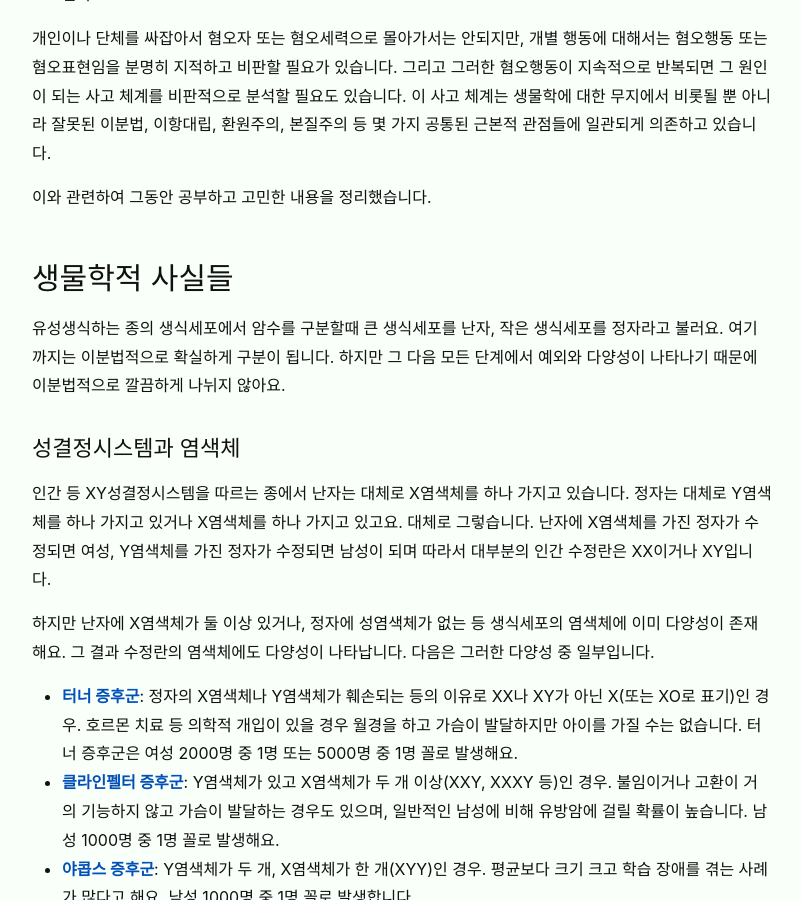
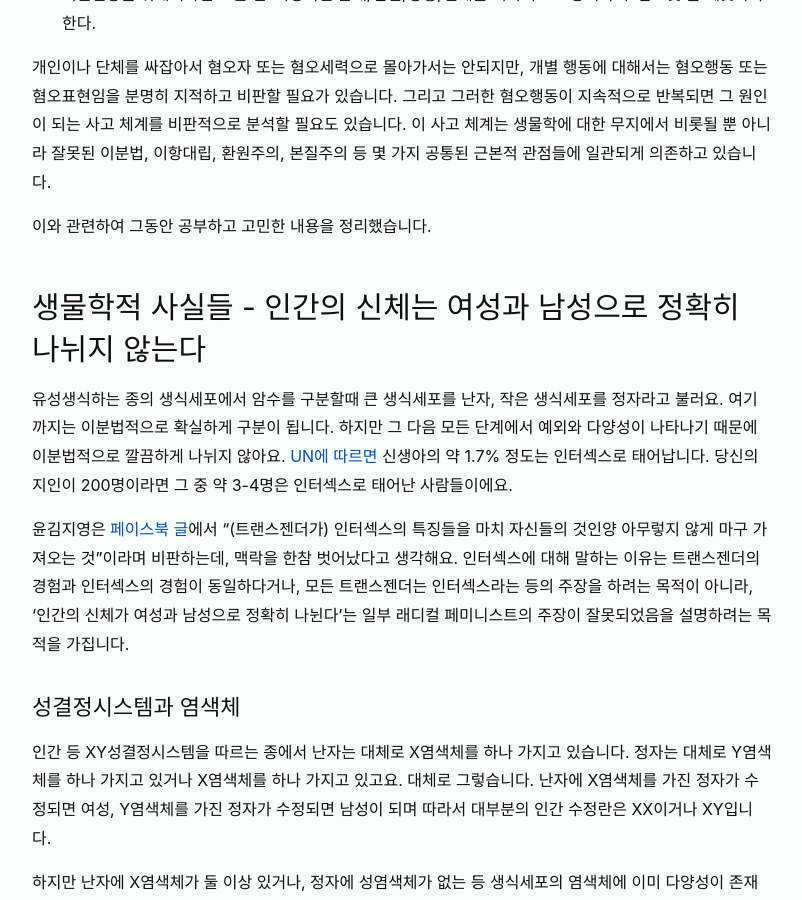
Before and after one commit to veganstudies/veganstudies.github.io, a Jekyll site: the page built from _posts/2020-02-04-biological-sex.md, in a window 1280 px wide and 900 px high, scrolled down 1346 px. Shown: the whole window, without its empty margins (238-1040 px from the left). Built offline with Jekyll 4.4.1, drawn with Linux system fonts in a browser that asks for light colours; some of the changed text lies outside the part shown.

Commit message:
Update 2020-02-04-biological-sex.md

```diff
--- a/_posts/2020-02-04-biological-sex.md
+++ b/_posts/2020-02-04-biological-sex.md
@@ -22,9 +22,11 @@ date: 2020-02-04 12:00:00 +0900
 
 이와 관련하여 그동안 공부하고 고민한 내용을 정리했습니다.
 
-## 생물학적 사실들
+## 생물학적 사실들 - 인간의 신체는 여성과 남성으로 정확히 나뉘지 않는다
 
-유성생식하는 종의 생식세포에서 암수를 구분할때 큰 생식세포를 난자, 작은 생식세포를 정자라고 불러요. 여기까지는 이분법적으로 확실하게 구분이 됩니다. 하지만 그 다음 모든 단계에서 예외와 다양성이 나타나기 때문에 이분법적으로 깔끔하게 나뉘지 않아요.
+유성생식하는 종의 생식세포에서 암수를 구분할때 큰 생식세포를 난자, 작은 생식세포를 정자라고 불러요. 여기까지는 이분법적으로 확실하게 구분이 됩니다. 하지만 그 다음 모든 단계에서 예외와 다양성이 나타나기 때문에 이분법적으로 깔끔하게 나뉘지 않아요. [UN에 따르면](https://news.un.org/en/audio/2016/11/619222) 신생아의 약 1.7% 정도는 인터섹스로 태어납니다. 당신의 지인이 200명이라면 그 중 약 3-4명은 인터섹스로 태어난 사람들이에요.
+
+윤김지영은 [페이스북 글](https://www.facebook.com/jiyeong.yunkim/posts/2871329019579716)에서 "(트랜스젠더가) 인터섹스의 특징들을 마치 자신들의 것인양 아무렇지 않게 마구 가져오는 것"이라며 비판하는데, 맥락을 한참 벗어났다고 생각해요. 인터섹스에 대해 말하는 이유는 트랜스젠더의 경험과 인터섹스의 경험이 동일하다거나, 모든 트랜스젠더는 인터섹스라는 등의 주장을 하려는 목적이 아니라, '인간의 신체가 여성과 남성으로 정확히 나뉜다'는 일부 래디컬 페미니스트의 주장이 잘못되었음을 설명하려는 목적을 가집니다.
 
 ### 성결정시스템과 염색체
 
```
